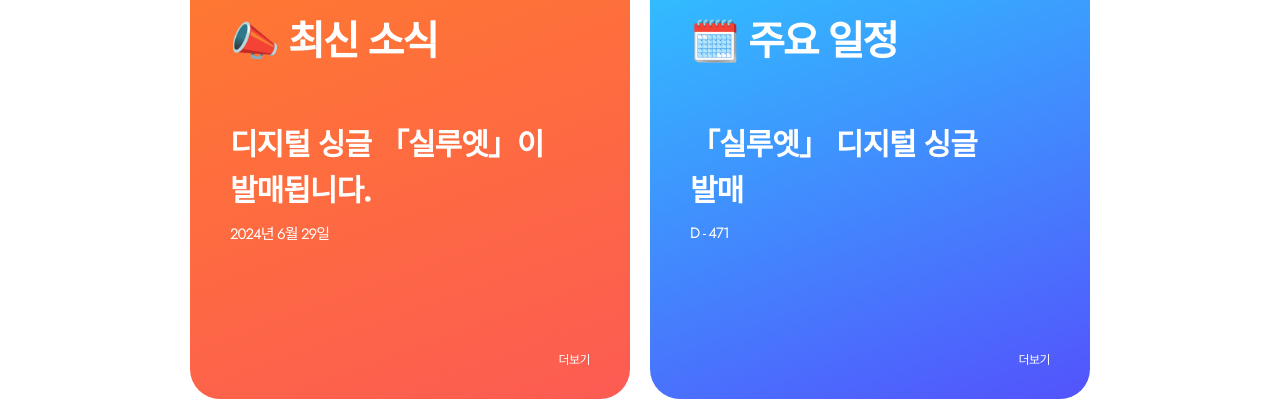
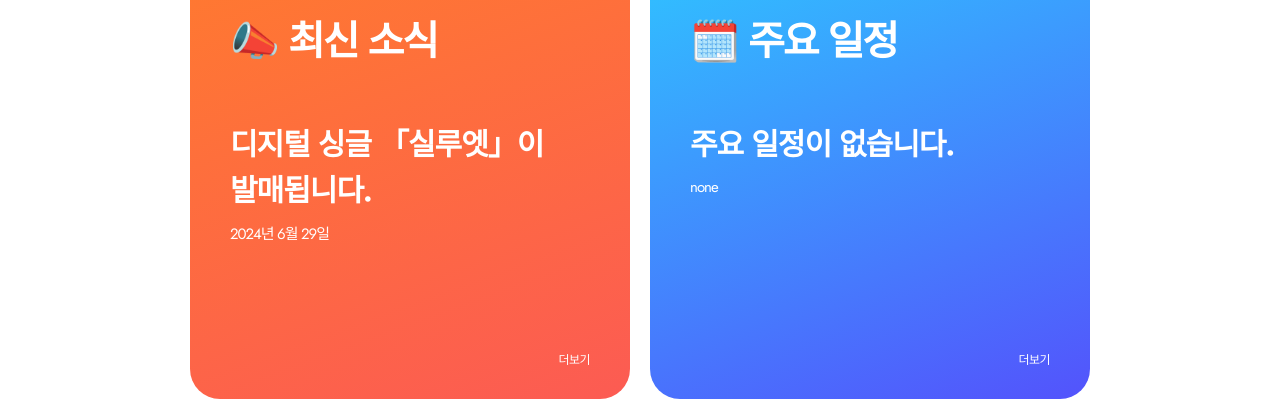
Before and after one commit to gyeongent/gyeongnet, a React (Create React App) app: page / in a window 1280 px wide. Shown: the part 792-1193 px from the top of the page. Built offline with nearby package versions, Linux system fonts and the light colour scheme; a web font is replaced by a local one.

Commit message:
Update home.js

```diff
--- a/src/componenets/home.js
+++ b/src/componenets/home.js
@@ -107,10 +107,10 @@ function AllNews() {
                 bgcolor="sea"
                 tapName="🗓️ 주요 일정"
                 dateId="singleDate"
-                newsTitle={'「실루엣」 디지털 싱글 발매'}
-                newsDate={'D - ' + day}
-                linkto={ '/news/' + newsjson.newsinfo[0].date }
-                moreLink={'/discography/astf'}
+                newsTitle={'주요 일정이 없습니다.'}
+                newsDate={'none'}
+                linkto={ '' }
+                moreLink={''}
             />
         </div>
     );
```
